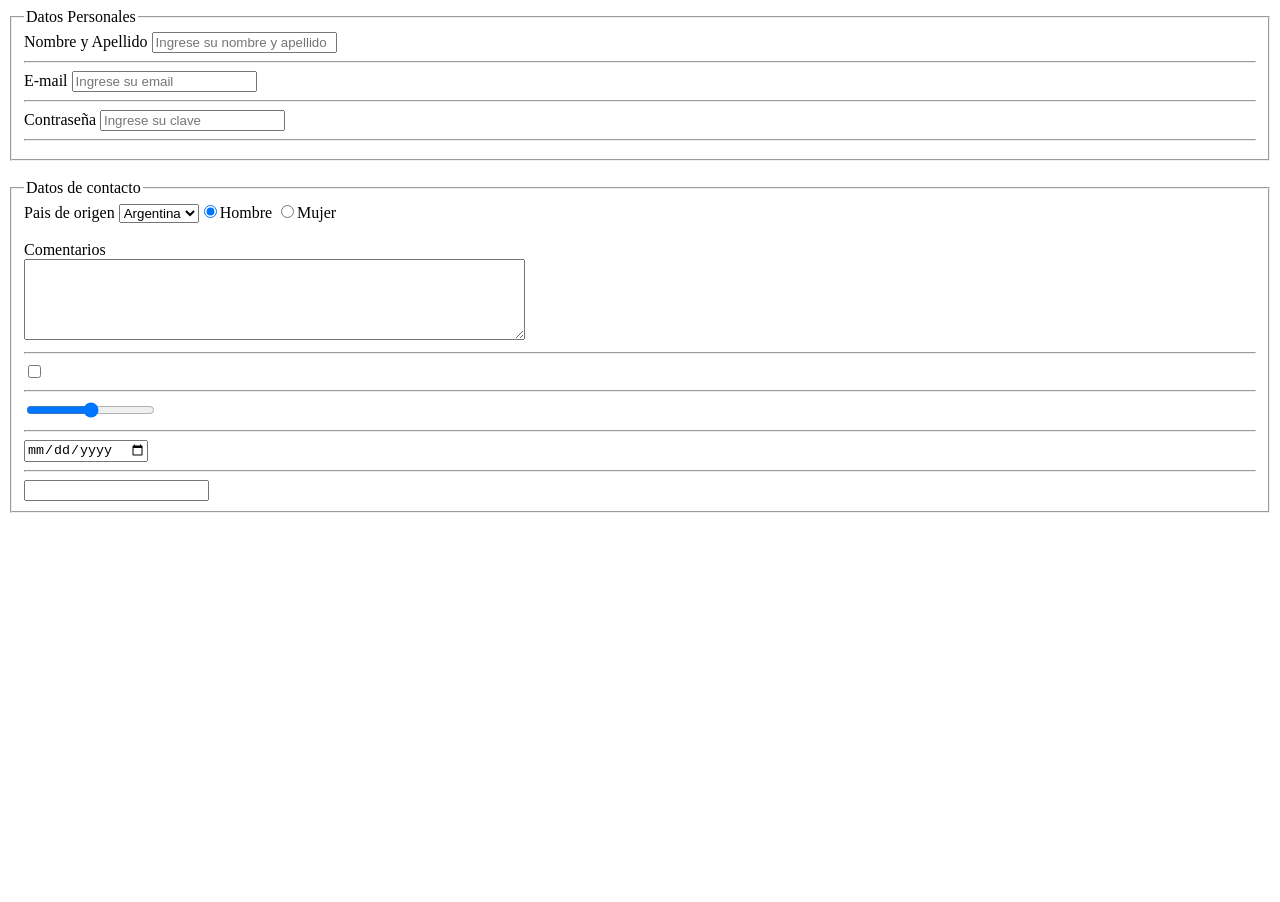
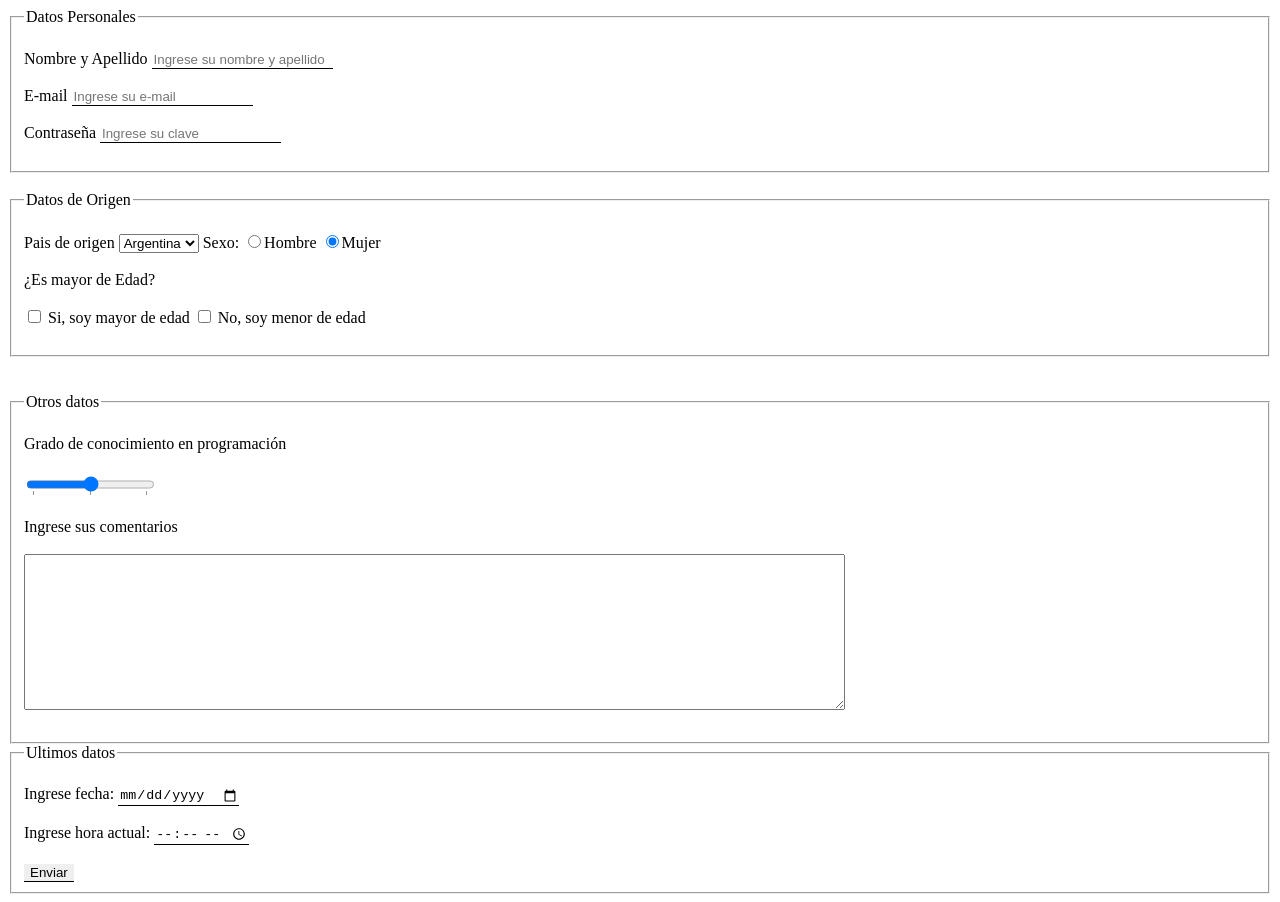
Before and after one commit to marianagiriarte/Clase-4-HTML5, a plain HTML site: page index.html in a window 1280 px wide. Before the commit the page ends 800 px from the top, so only its background shows below. Drawn offline with Linux system fonts and the light colour scheme.

Commit message:
Add files via upload
actualizo con estilo

```diff
--- /dev/null
+++ b/css/index.css
@@ -0,0 +1,7 @@
+input{
+    border-top-style: none;
+    border-left-style: none;
+    border-right-style: none;
+    border-bottom-style: solid;
+    border-bottom: 1px solid black;
+}
--- a/index.html
+++ b/index.html
@@ -5,50 +5,86 @@
     <meta name="viewport" content="width=device-width, initial-scale=1.0">
     <meta http-equiv="X-UA-Compatible" content="ie=edge">
     <title>Clase 4 HTML5</title>
+    <link rel="stylesheet" href="./css/index.css">
 </head>
 <body>
 <form action="https://formspree.io/marianagiriarte@gmail.com" method="POST">
     <fieldset>
         <legend> Datos Personales</legend>
-        <label for="nombre">Nombre y Apellido</label>
-        <input type="text" name="nombre" id="nombre" placeholder="Ingrese su nombre y apellido">
-        <hr>
-        <label for="Email">E-mail</label>
-        <input type="email" name="email" id="email" placeholder="Ingrese su email">
-        <hr>
-        <label for="password">Contraseña</label>
-        <input type="password" name="password" id="password" placeholder="Ingrese su clave">
-        <hr>
+        <br>
+        <label for="nombre">Nombre y Apellido </label>
+        <input type="text" name="nombre" id="nombre" placeholder="Ingrese su nombre y apellido" required>
+        <br>
+        <br>
+        <label for="Email">E-mail </label>
+        <input type="email" name="email" id="email" placeholder="Ingrese su e-mail" requerid>
+        <br>
+        <br>
+        <label for="password">Contraseña </label>
+        <input type="password" name="password" id="password" placeholder="Ingrese su clave" requerid>
+        <br>
+        <br>
     </fieldset>
     <br>
     <fieldset>
-        <legend> Datos de contacto</legend>
+        <legend> Datos de Origen</legend>
+        <br>
         <label for="Pais">Pais de origen</label>
         <select name="Pais" id="Pais">
-        <option>Argentina</option>
-        <option>Chile</option>
-        <option>Uruguay</option>
-        <option>Brasil</option>
+            <option>Argentina</option>
+            <option>Chile</option>
+            <option>Uruguay</option>
+            <option>Brasil</option>
+        </select>
+        <label for="sexo">Sexo: </label>
+        <input type="radio" name="sexo" id="sexo" value="hombre"/>Hombre
+        <input type="radio" name="sexo" id="sexo" value="mujer" checked="checked"/>Mujer
+        <br>
+        <br>
+    <label for="mayoredad">¿Es mayor de Edad?</label>
+    <br>
+    <br>
+    <input type="checkbox"name="mayoredad" id="mayoredad" value="SI">  Si, soy mayor de edad
+        <input type="checkbox"name="mayoredad" id="mayoredad" value="NO"> No, soy menor de edad
+        <br>
+        <br>
     </fieldset>
         <br>
         <br>
-
-    <label for="sexo">Sexo</label>
-        <input type="radio" name="sexo" value="hombre" checked="checked"/>Hombre
-        <input type="radio" name="sexo" value="mujer"/>Mujer
+    <fieldset>
+        <legend> Otros datos</legend>
+        <br>
+        <label for="rango">Grado de conocimiento en programación</label>
         <br>
         <br>
-        <label for="comentarios">Comentarios</label>
+        <input type="range"name="rango" id="rango" list="grado">
         <br>
-        <textarea name="comentarios" id="comentarios" rows="5" cols="60"></textarea>
-        <hr>
-        <input type="checkbox">
-        <hr>
-        <input type="range">
-        <hr>
-        <input type="date">
-        <hr>
-        <input type="hour">
+        <br>
+        <label for="comentarios">Ingrese sus comentarios</label>
+        <br>
+        <br>
+        <textarea name="comentarios" id="comentarios" rows="10" cols="100"></textarea>
+        <br>
+        <br>
+    </fieldset>
+    <fieldset>
+        <legend>Ultimos datos</legend>
+        <br>
+        <label>Ingrese fecha:</label>
+            <input type="date" name="fecha" id="fecha">
+            <br>
+            <br>
+        <label>Ingrese hora actual:  </label>
+            <input type="time" name="hora" id="hora">
+            <br>
+            <br>
+    <input type="submit" value="Enviar">
+</fieldset>
 </form>
+<datalist id="grado">
+    <option value="0" value="Muy Malo!">
+    <option value="50" value="Bueno">
+    <option value="100" value="Muy Bueno!">
+</datalist>
 </body>
 </html>
```
